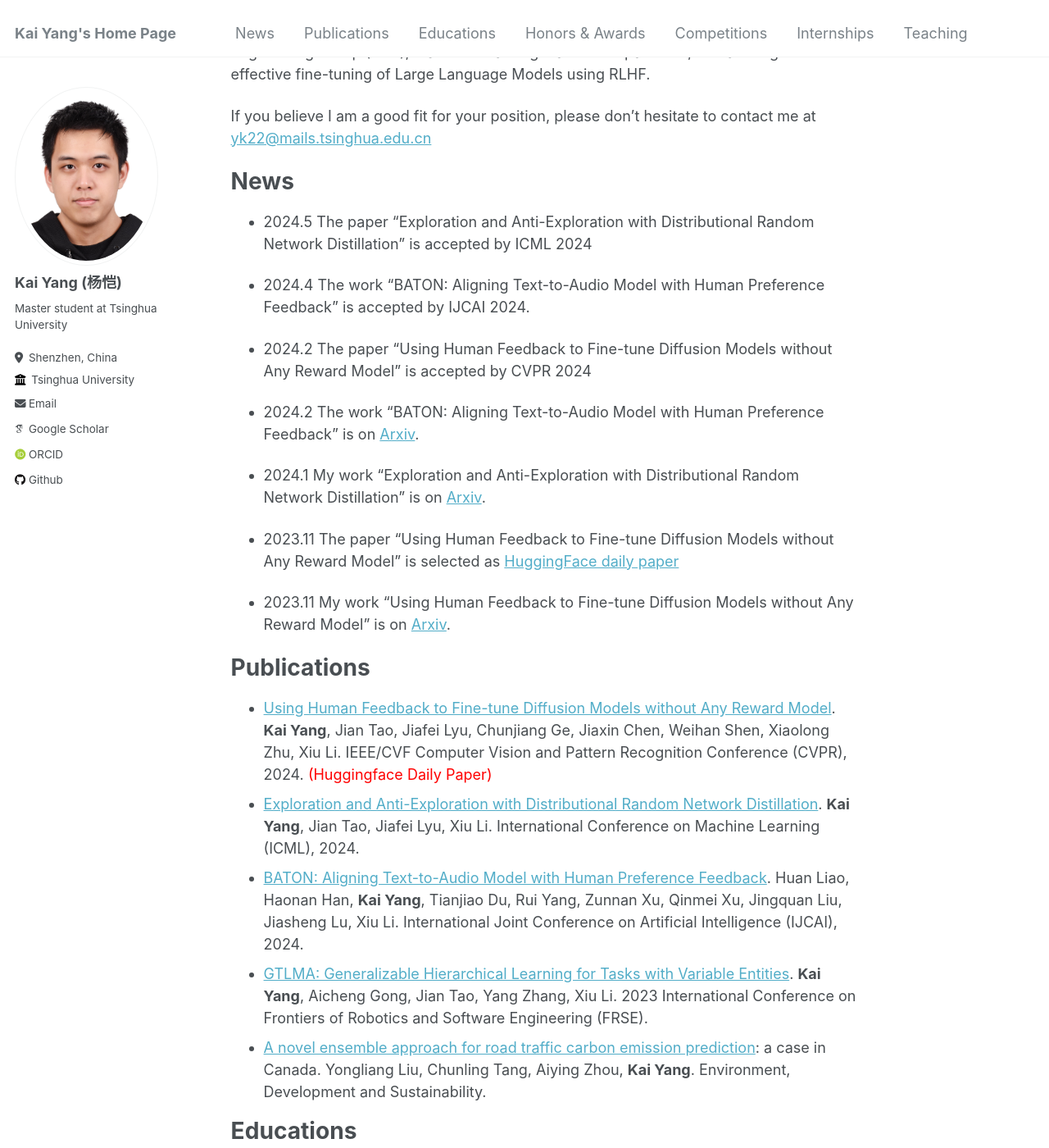
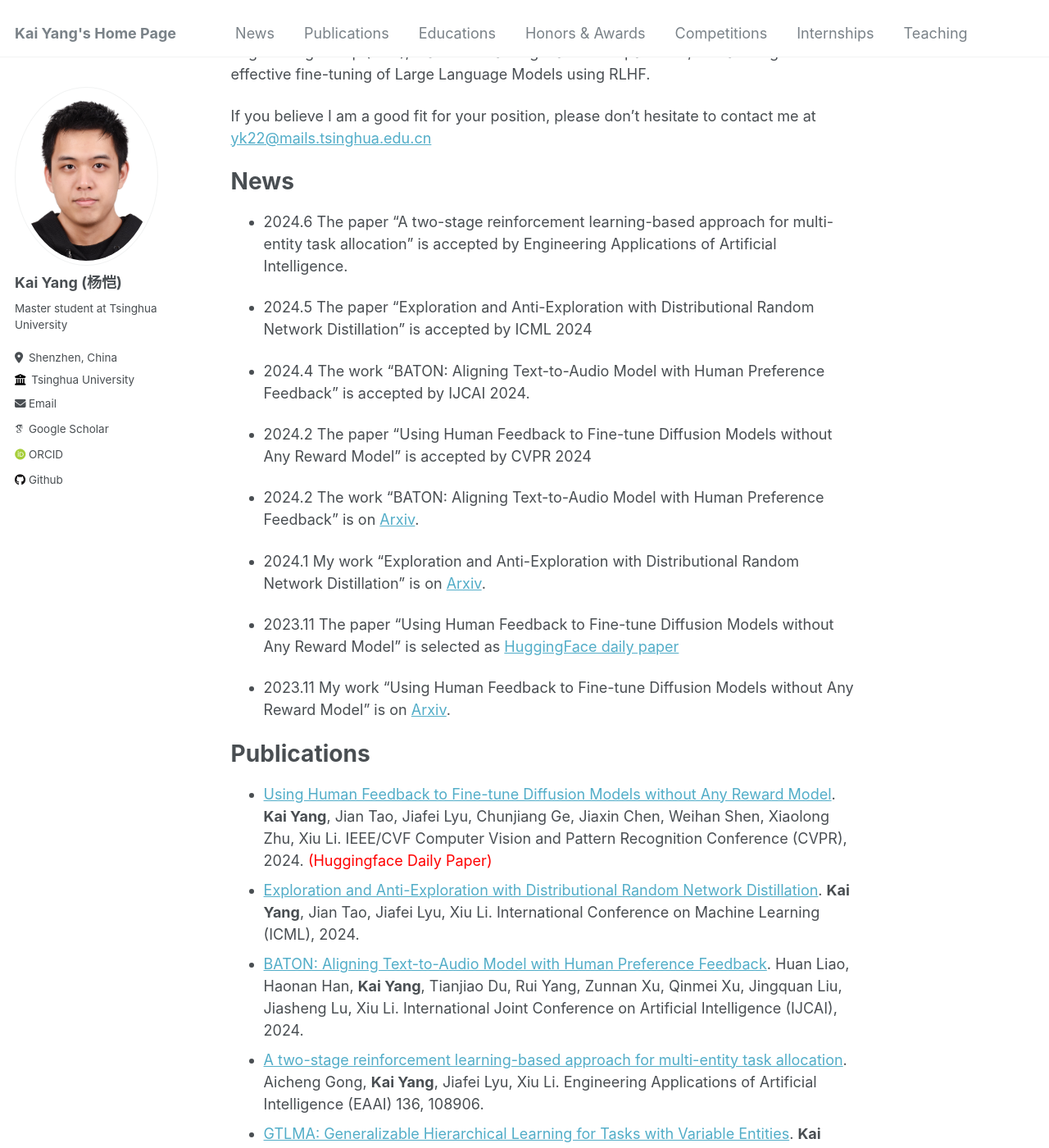
Before and after one commit to yk7333/yk7333.github.io, a Jekyll site: the page built from _pages/about.md, in a window 1280 px wide and 1400 px high, scrolled down 287 px. Shown: the whole window at 82% size. Built offline with Jekyll 4.4.1, drawn with Linux system fonts in a browser that asks for light colours; some web fonts are replaced; a script that is not in the unit is left out.

Commit message:
Update about.md

```diff
--- a/_pages/about.md
+++ b/_pages/about.md
@@ -12,6 +12,8 @@ If you believe I am a good fit for your position, please don't hesitate to conta
 
 News
 =====
+- 2024.6 The paper "A two-stage reinforcement learning-based approach for multi-entity task allocation" is accepted by Engineering Applications of Artificial Intelligence.
+
 - 2024.5 The paper "Exploration and Anti-Exploration with Distributional Random Network Distillation" is accepted by ICML 2024
 
 - 2024.4 The work "BATON: Aligning Text-to-Audio Model with Human Preference Feedback" is accepted by IJCAI 2024.
@@ -28,9 +30,10 @@ News
 
 Publications
 ======
-- [Using Human Feedback to Fine-tune Diffusion Models without Any Reward Model](https://arxiv.org/abs/2311.13231). **Kai Yang**, Jian Tao, Jiafei Lyu, Chunjiang Ge, Jiaxin Chen, Weihan Shen, Xiaolong Zhu, Xiu Li. IEEE/CVF Computer Vision and Pattern Recognition Conference (CVPR), 2024. <font color="red">(Huggingface Daily Paper)</font>
+- [Using Human Feedback to Fine-tune Diffusion Models without Any Reward Model]([https://arxiv.org/abs/2311.13231](https://openaccess.thecvf.com/content/CVPR2024/html/Yang_Using_Human_Feedback_to_Fine-tune_Diffusion_Models_without_Any_Reward_CVPR_2024_paper.html)). **Kai Yang**, Jian Tao, Jiafei Lyu, Chunjiang Ge, Jiaxin Chen, Weihan Shen, Xiaolong Zhu, Xiu Li. IEEE/CVF Computer Vision and Pattern Recognition Conference (CVPR), 2024. <font color="red">(Huggingface Daily Paper)</font>
 - [Exploration and Anti-Exploration with Distributional Random Network Distillation](https://arxiv.org/abs/2401.09750). **Kai Yang**, Jian Tao, Jiafei Lyu, Xiu Li. International Conference on Machine Learning (ICML), 2024.
 - [BATON: Aligning Text-to-Audio Model with Human Preference Feedback](https://arxiv.org/abs/2402.00744). Huan Liao, Haonan Han, **Kai Yang**, Tianjiao Du, Rui Yang, Zunnan Xu, Qinmei Xu, Jingquan Liu, Jiasheng Lu, Xiu Li. International Joint Conference on Artificial Intelligence (IJCAI), 2024.
+- [A two-stage reinforcement learning-based approach for multi-entity task allocation](https://www.sciencedirect.com/science/article/abs/pii/S0952197624010649). Aicheng Gong, **Kai Yang**, Jiafei Lyu, Xiu Li. Engineering Applications of Artificial Intelligence (EAAI) 136, 108906.
 - [GTLMA: Generalizable Hierarchical Learning for Tasks with Variable Entities](). **Kai Yang**, Aicheng Gong, Jian Tao, Yang Zhang, Xiu Li. 2023 International Conference on Frontiers of Robotics and Software Engineering (FRSE).
 - [A novel ensemble approach for road traffic carbon emission prediction](https://link.springer.com/article/10.1007/s10668-024-04561-1): a case in Canada. Yongliang Liu, Chunling Tang, Aiying Zhou, **Kai Yang**. Environment, Development and Sustainability.
 
```
